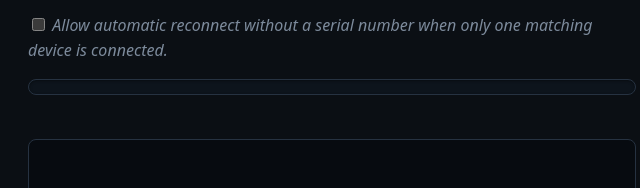
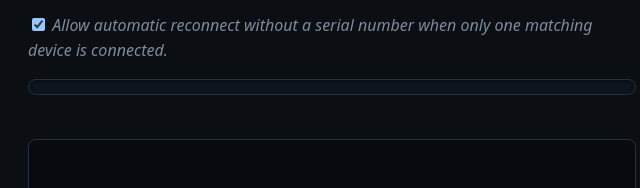
Before and after one commit to TaranUA/AscentWebTool, a plain HTML site: page index.html in a window 1280 px wide. Shown: the part 549-737 px from the top of the page, 308-948 px from the left. Drawn offline with Linux system fonts and the light colour scheme.

Commit message:
Enable single-device reconnect by default

```diff
--- a/index.html
+++ b/index.html
@@ -46,7 +46,7 @@
         <input id="file-input" type="file" accept=".img" disabled />
         <button id="btn-upgrade" type="button" disabled>Upgrade</button>
         <p class="hint">
-          <label><input id="single-device-reconnect" type="checkbox" /> Allow automatic reconnect without a serial number when only one matching device is connected.</label>
+          <label><input id="single-device-reconnect" type="checkbox" checked /> Allow automatic reconnect without a serial number when only one matching device is connected.</label>
         </p>
         <div class="progress-track">
           <div id="progress-bar" class="progress-fill"></div>
```
Also changed, not shown: 1 other file.
